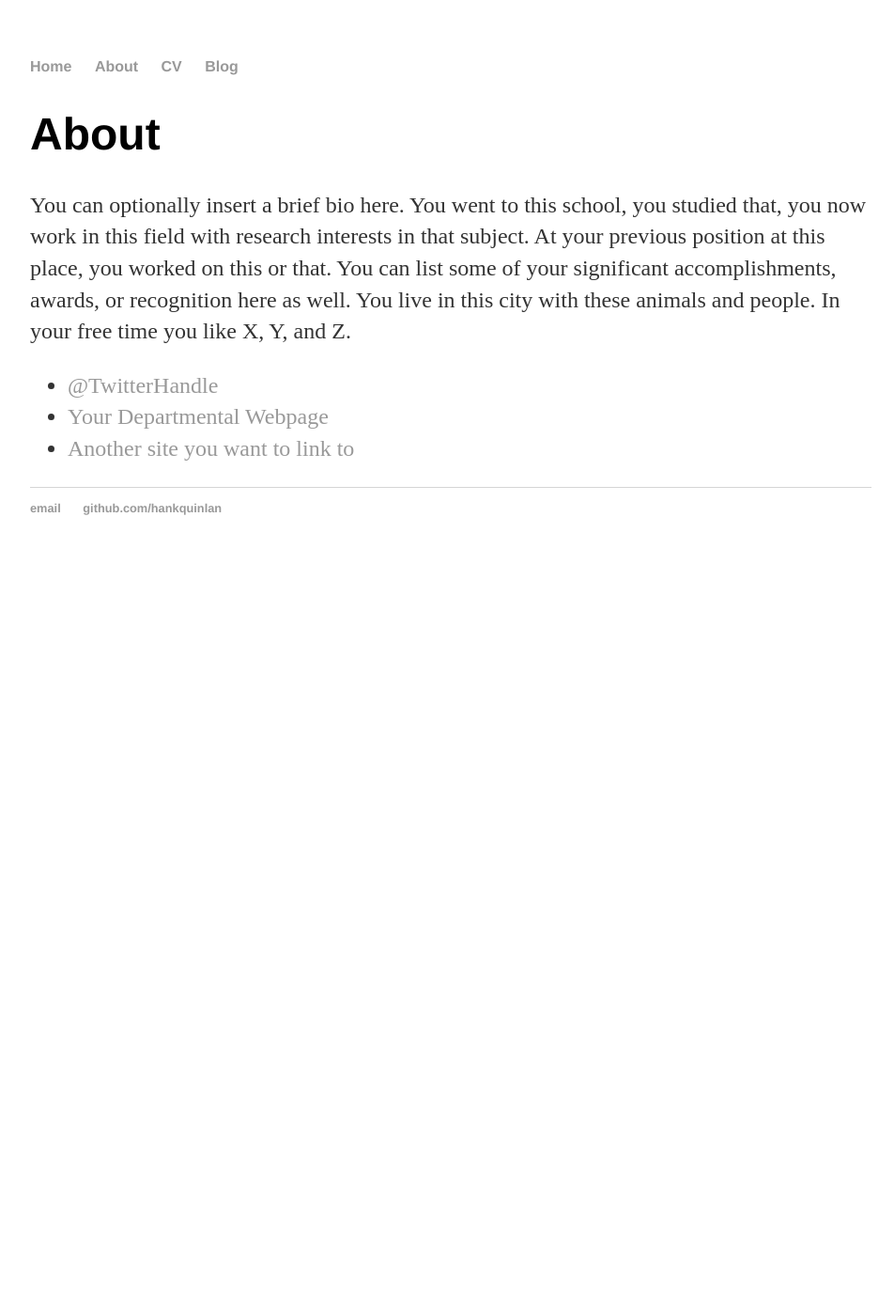
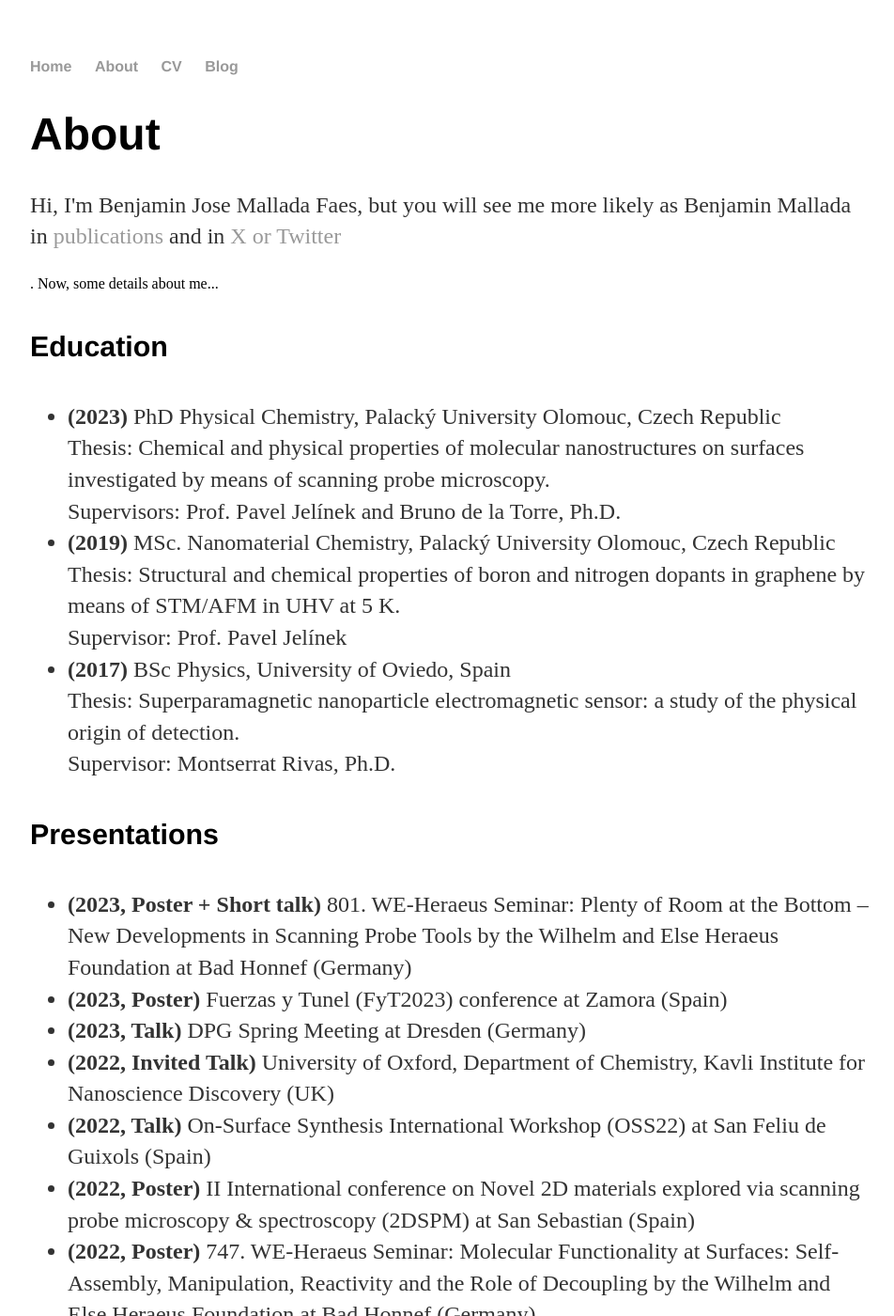
Before and after one commit to BenjaminMallada/BenjaminMallada.github.io, a Jekyll site: the page built from about/index.html, in a window 1280 px wide and 1400 px high. Shown: the whole window at 94% size, without its empty margins (160-1112 px from the left). Built offline with Jekyll 4.4.1, drawn with Linux system fonts in a browser that asks for light colours; some of the changed text lies outside the part shown.

Commit message:
updating everythin

```diff
--- a/about/index.html
+++ b/about/index.html
@@ -5,11 +5,98 @@
 
 		<div class="about">
 			<h1>About</h1>
-			<p>You can optionally insert a brief bio here. You went to this school, you studied that, you now work in this field with research interests in that subject. At your previous position at this place, you worked on this or that. You can list some of your significant accomplishments, awards, or recognition here as well. You live in this city with these animals and people. In your free time you like X, Y, and Z.</p>
+			<p>Hi, I'm Benjamin Jose Mallada Faes, but you will see me more likely as Benjamin Mallada in <a href="https://scholar.google.com/citations?user=PEz6_xAAAAAJ&hl=en">publications</a> and in <a href="https://twitter.com/BenjaminMallada">X or Twitter</a> </p>. Now, some details about me...
+			<h4>Education</h4>
+			<ul>
+			  <li>
+			    <strong>(2023)</strong> PhD Physical Chemistry, Palacký University Olomouc, Czech Republic<br>
+			    Thesis: Chemical and physical properties of molecular nanostructures on surfaces investigated by means of scanning probe microscopy.<br>
+			    Supervisors: Prof. Pavel Jelínek and Bruno de la Torre, Ph.D.
+			  </li>
+			  <li>
+			    <strong>(2019)</strong> MSc. Nanomaterial Chemistry, Palacký University Olomouc, Czech Republic<br>
+			    Thesis: Structural and chemical properties of boron and nitrogen dopants in graphene by means of STM/AFM in UHV at 5 K.<br>
+			    Supervisor: Prof. Pavel Jelínek
+			  </li>
+			  <li>
+			    <strong>(2017)</strong> BSc Physics, University of Oviedo, Spain<br>
+			    Thesis: Superparamagnetic nanoparticle electromagnetic sensor: a study of the physical origin of detection.<br>
+			    Supervisor: Montserrat Rivas, Ph.D.
+			  </li>
+			</ul>
 
-			<ul class="contacts">
-				<li><a href="#">@TwitterHandle</a></li>
-				<li><a href="#">Your Departmental Webpage</a></li>
-				<li><a href="#">Another site you want to link to</a></li>
-				</ul>
-		</div>
+			<h4>Presentations</h4>
+			<ul>
+			  <li>
+			    <strong>(2023, Poster + Short talk)</strong> 801. WE-Heraeus Seminar: Plenty of Room at the Bottom – New Developments in Scanning Probe Tools by the Wilhelm and Else Heraeus Foundation at Bad Honnef (Germany)
+			  </li>
+			  <li>
+			    <strong>(2023, Poster)</strong> Fuerzas y Tunel (FyT2023) conference at Zamora (Spain)
+			  </li>
+			  <li>
+			    <strong>(2023, Talk)</strong> DPG Spring Meeting at Dresden (Germany)
+			  </li>
+			  <li>
+			    <strong>(2022, Invited Talk)</strong> University of Oxford, Department of Chemistry, Kavli Institute for Nanoscience Discovery (UK)
+			  </li>
+			  <li>
+			    <strong>(2022, Talk)</strong> On-Surface Synthesis International Workshop (OSS22) at San Feliu de Guixols (Spain)
+			  </li>
+			  <li>
+			    <strong>(2022, Poster)</strong> II International conference on Novel 2D materials explored via scanning probe microscopy & spectroscopy (2DSPM) at San Sebastian (Spain)
+			  </li>
+			  <li>
+			    <strong>(2022, Poster)</strong> 747. WE-Heraeus Seminar: Molecular Functionality at Surfaces: Self‐Assembly, Manipulation, Reactivity and the Role of Decoupling  by the Wilhelm and Else Heraeus Foundation at Bad Honnef (Germany)
+			  </li>
+			  <li>
+			    <strong>(2021, Poster)</strong> 756. WE-Heraeus Seminar: Faster, Smaller, Stronger, Brighter ‐ Advances in Scanning Probe Techniques by the Wilhelm and Else Heraeus Foundation at Bad Honnef (Germany)
+			  </li>
+			  <li>
+			    <strong>(2020, Poster)</strong> Workshop on Low Dimensional Materials at Liblice (Czech Republic)
+			  </li>
+			  <li>
+			    <strong>(2019, Poster)</strong> 27th International Colloquium on Scanning Probe Microscopy at Shizuoka (Japan)
+			  </li>
+			  <li>
+			    <strong>(2019, Poster)</strong> 704. WE-Heraeus-Seminar: Exploring the Limits of Nanoscience with Scanning Probe Methods organized by the Wilhelm and Else Heraeus Foundation at Bad Honnef (Germany)
+			  </li>
+			  <li>
+			    <strong>(2019, Talk)</strong> SPM workshop organized by the Department of Nanometrology, Czech Metrology Institute at Lednice (Czech Republic)
+			  </li>
+			  <li>
+			    <strong>(2019, Poster)</strong> The 22nd International Conference on Non-contact Atomic Force Microscopy, at Regensburg (Germany)
+			  </li>
+			  <li>
+			    <strong>(2018, Talk)</strong> International Conference on Nanoscience + Technology (ICN+T) at Brno (Czech Republic).
+			  </li>
+			  <li>
+			    <strong>(2018, Poster)</strong> ACSIN-14 & ICSPM-26 conference at Sendai (Japan)
+			  </li>
+			  <li>
+			    <strong>(2018, Poster)</strong> International conference on Novel 2D materials explored via scanning probe microscopy & spectroscopy at San Sebastian (Spain)
+			  </li>
+			</ul>
+
+
+			<h4>Honors and Awards</4>
+
+			<ul>
+			  <li>
+			    <strong>(2023)</strong> Poster award at the 801. WE-Heraeus Seminar: Plenty of Room at the Bottom – New Developments in Scanning Probe Tools, Bad Honnef (Germany)
+			  </li>
+			  <li>
+			    <strong>(2023)</strong> RCPTM-CATRIN Award for outstanding scientific work, Olomouc, Czech Republic
+			  </li>
+			  <li>
+			    <strong>(2022)</strong> Werner von Siemens Award for most significant basic research result (600 candidates, national level) for the real-space observation of the σ-hole in halogen compounds (£8000), Prague, Czech Republic
+			  </li>
+			  <li>
+			    <strong>(2019 - 2023)</strong> Fischer PhD Studentship Award (£20000, Competitive scholarship), Olomouc, Czech Republic
+			  </li>
+			  <li>
+			    <strong>(2018)</strong> Student poster award at the conference ACSIN-14 & ICSPM-26, Sendai, Japan
+			  </li>
+			  <li>
+			    <strong>(2019)</strong> Erasmus+ Internship at the Institute of Physics of the Czech Academy of Sciences, Prague, Czech Republic
+			  </li>
+			</ul>
--- a/index.html
+++ b/index.html
@@ -3,7 +3,6 @@
 title: Hank Quinlan, Horrible Cop
 ---
 
-		<div class="blurb">
-			<h1>Hi there, I'm Hank Quinlan!</h1>
-			<p>I'm best known as the horrible cop from <em>A Touch of Evil</em>. Don't trust me. <a href="/about">Read more about my life...</a></p>
+		<div class="intro">
+			<p>Hi, I'm Benjamin Mallada, but you might find me also by my long, full name <a href="about\index.html">elsehwere</a> . I am a postdoctoral researcher in the field of Scanning Probe Microscopy in UHV at cryogenic conditions. I focus mainly in building and characterizing with atomic precision all sorts of molecular and atomic systems.I am particularly interested in the charge distribution in single molecules and atoms using Kelvin Probe Force Microscopy (KPFM), the on-surface synthesis of pi-conjugated systems and the Electrospray Deposition (ESD) of big molecules or very fragile biomolecules. Currently I am working at CATRIN-RCPTM in Palacky University Olomouc in the group of <a href="https://www.rcptm.com/groups/molecular-nanostructures-on-surfaces/">Molecular Nanostructures on Surfaces</a> and at <a href="https://nanosurf.fzu.cz/">NanosurfLab</a> in the Institute of Physics of the Czech Academy of Science in the Czech Republic using. </p>
 		</div>
```
